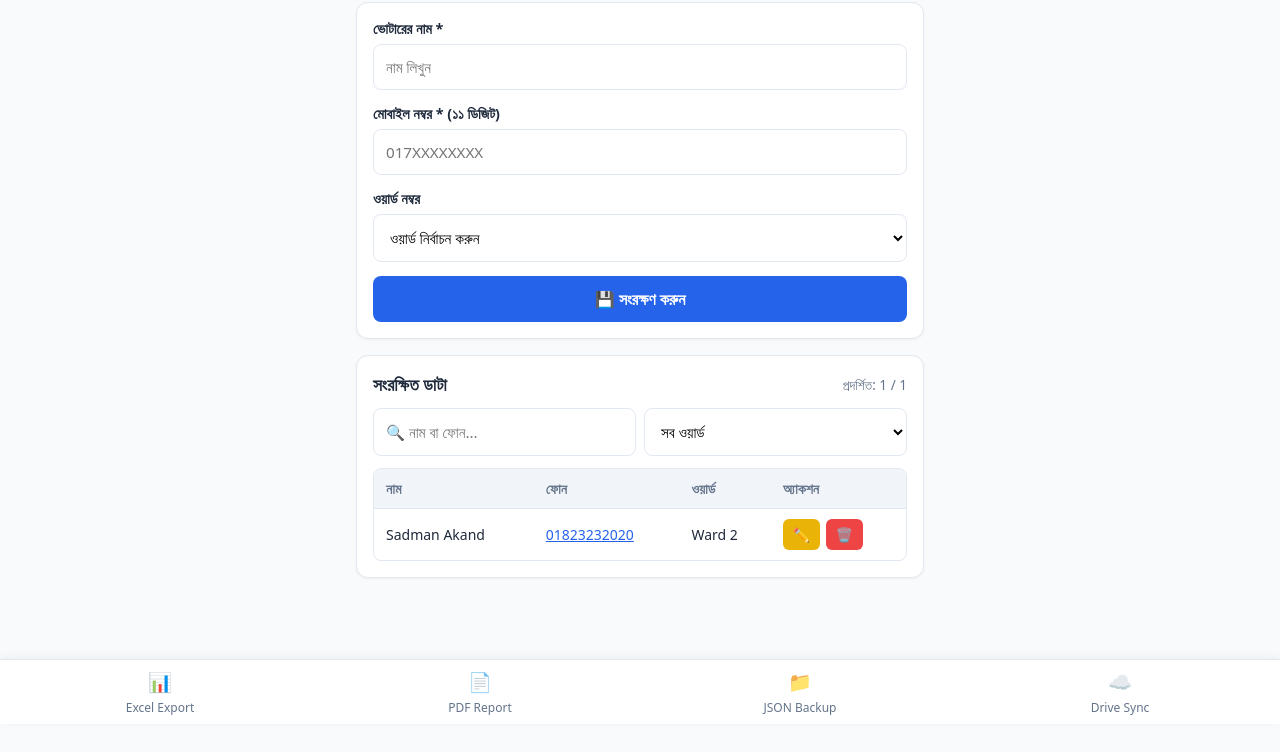
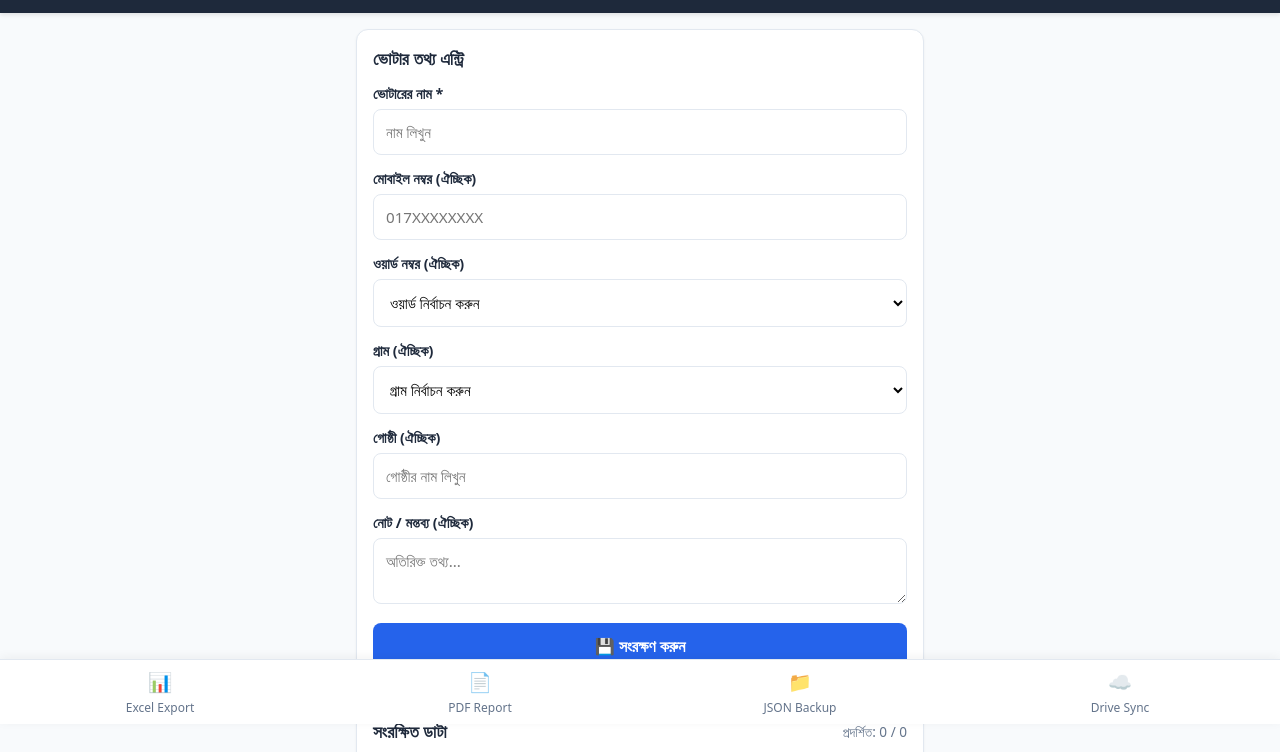
Before and after one commit to mahhadis/Election, a website: page www/index.html in a window 1280 px wide. Shown: the part 76-828 px from the top of the page. Before the commit the page ends 800 px from the top, so only its background shows below. Drawn offline with Linux system fonts and the light colour scheme.

Commit message:
Enhance voter form and header layout
Refactor header and form layout, update labels and placeholders for clarity. Add optional fields for voter information.

```diff
--- a/www/index.html
+++ b/www/index.html
@@ -10,10 +10,15 @@
 
   <!-- Header Section -->
   <header>
+    <div class="header-title-group">
       <h1>নির্বাচনী ড্যাশবোর্ড</h1>
       <div class="sync-badge">
-      <span>⏳</span> Syncing...
+        <span class="sync-icon">⏳</span> Syncing...
       </div>
+    </div>
+    <button id="themeToggle" class="theme-toggle-btn" aria-label="Toggle Theme">
+      <span id="themeIcon">🌙</span>
+    </button>
   </header>
 
   <!-- Main Content Container -->
@@ -21,28 +26,60 @@
 
     <!-- Input Form Card -->
     <section class="card">
+      <h2 class="card-title" style="margin-bottom: 14px;">ভোটার তথ্য এন্ট্রি</h2>
       <form id="voterForm">
+
+        <!-- Mandatory Field -->
         <div class="form-group">
-          <label for="voterName">ভোটারের নাম *</label>
+          <label for="voterName">ভোটারের নাম <span class="required-star">*</span></label>
           <input type="text" id="voterName" class="form-control" placeholder="নাম লিখুন" required>
         </div>
 
+        <!-- Optional Fields -->
+        <div class="form-grid-2">
           <div class="form-group">
-          <label for="voterPhone">মোবাইল নম্বর * (১১ ডিজিট)</label>
-          <input type="tel" id="voterPhone" class="form-control" placeholder="017XXXXXXXX" required>
+            <label for="voterPhone">মোবাইল নম্বর <span class="optional-tag">(ঐচ্ছিক)</span></label>
+            <input type="tel" id="voterPhone" class="form-control" placeholder="017XXXXXXXX">
           </div>
 
           <div class="form-group">
-          <label for="wardSelect">ওয়ার্ড নম্বর</label>
+            <label for="wardSelect">ওয়ার্ড নম্বর <span class="optional-tag">(ঐচ্ছিক)</span></label>
             <select id="wardSelect" class="form-control">
               <option value="">ওয়ার্ড নির্বাচন করুন</option>
               <option value="Ward 1">ওয়ার্ড ১</option>
               <option value="Ward 2">ওয়ার্ড ২</option>
               <option value="Ward 3">ওয়ার্ড ৩</option>
+              <option value="Ward 4">ওয়ার্ড ৪</option>
+              <option value="Ward 5">ওয়ার্ড ৫</option>
+            </select>
+          </div>
+        </div>
+
+        <div class="form-grid-2">
+          <div class="form-group">
+            <label for="gramSelect">গ্রাম <span class="optional-tag">(ঐচ্ছিক)</span></label>
+            <select id="gramSelect" class="form-control">
+              <option value="">গ্রাম নির্বাচন করুন</option>
+              <option value="উত্তর পাড়া">উত্তর পাড়া</option>
+              <option value="দক্ষিণ পাড়া">দক্ষিণ পাড়া</option>
+              <option value="পূর্ব পাড়া">পূর্ব পাড়া</option>
+              <option value="পশ্চিম পাড়া">পশ্চিম পাড়া</option>
+              <option value="মধ্য পাড়া">মধ্য পাড়া</option>
             </select>
           </div>
 
-        <button type="submit" class="btn-submit">
+          <div class="form-group">
+            <label for="voterGosthi">গোষ্ঠী <span class="optional-tag">(ঐচ্ছিক)</span></label>
+            <input type="text" id="voterGosthi" class="form-control" placeholder="গোষ্ঠীর নাম লিখুন">
+          </div>
+        </div>
+
+        <div class="form-group">
+          <label for="voterNote">নোট / মন্তব্য <span class="optional-tag">(ঐচ্ছিক)</span></label>
+          <textarea id="voterNote" class="form-control" rows="2" placeholder="অতিরিক্ত তথ্য..."></textarea>
+        </div>
+
+        <button type="submit" id="submitBtn" class="btn-submit">
           💾 সংরক্ষণ করুন
         </button>
       </form>
@@ -52,15 +89,18 @@
     <section class="card">
       <div class="card-header-flex">
         <h2 class="card-title">সংরক্ষিত ডাটা</h2>
-        <span class="card-subtitle">প্রদর্শিত: 1 / 1</span>
+        <span id="recordCount" class="card-subtitle">প্রদর্শিত: 0 / 0</span>
       </div>
 
       <div class="filter-grid">
-        <input type="text" class="form-control" placeholder="🔍 নাম বা ফোন...">
-        <select class="form-control">
+        <input type="text" id="searchInput" class="form-control" placeholder="🔍 নাম, ফোন বা গোষ্ঠী...">
+        <select id="wardFilter" class="form-control">
           <option value="">সব ওয়ার্ড</option>
           <option value="Ward 1">ওয়ার্ড ১</option>
           <option value="Ward 2">ওয়ার্ড ২</option>
+          <option value="Ward 3">ওয়ার্ড ৩</option>
+          <option value="Ward 4">ওয়ার্ড ৪</option>
+          <option value="Ward 5">ওয়ার্ড ৫</option>
         </select>
       </div>
 
@@ -71,21 +111,13 @@
               <th>নাম</th>
               <th>ফোন</th>
               <th>ওয়ার্ড</th>
+              <th>গ্রাম</th>
+              <th>গোষ্ঠী</th>
               <th>অ্যাকশন</th>
             </tr>
           </thead>
           <tbody id="voterTableBody">
-            <tr>
-              <td>Sadman Akand</td>
-              <td><a href="tel:01823232020" class="phone-link">01823232020</a></td>
-              <td>Ward 2</td>
-              <td>
-                <div class="action-btn-group">
-                  <button class="icon-btn btn-edit">✏️</button>
-                  <button class="icon-btn btn-delete">🗑️</button>
-                </div>
-              </td>
-            </tr>
+            <!-- Dynamic rows inserted via script.js -->
           </tbody>
         </table>
       </div>
@@ -95,25 +127,24 @@
 
   <!-- Bottom Navigation Bar -->
   <footer>
-    <button class="nav-item">
+    <button class="nav-item" id="btnExportExcel">
       <span class="icon">📊</span>
       <span>Excel Export</span>
     </button>
-    <button class="nav-item">
+    <button class="nav-item" id="btnExportPDF">
       <span class="icon">📄</span>
       <span>PDF Report</span>
     </button>
-    <button class="nav-item">
+    <button class="nav-item" id="btnBackupJSON">
       <span class="icon">📁</span>
       <span>JSON Backup</span>
     </button>
-    <button class="nav-item">
+    <button class="nav-item" id="btnDriveSync">
       <span class="icon">☁️</span>
       <span>Drive Sync</span>
     </button>
   </footer>
 
-  <!-- Script Import -->
   <script src="script.js"></script>
 </body>
 </html>
```
Lines whose indentation alone changed are shown as unchanged.
